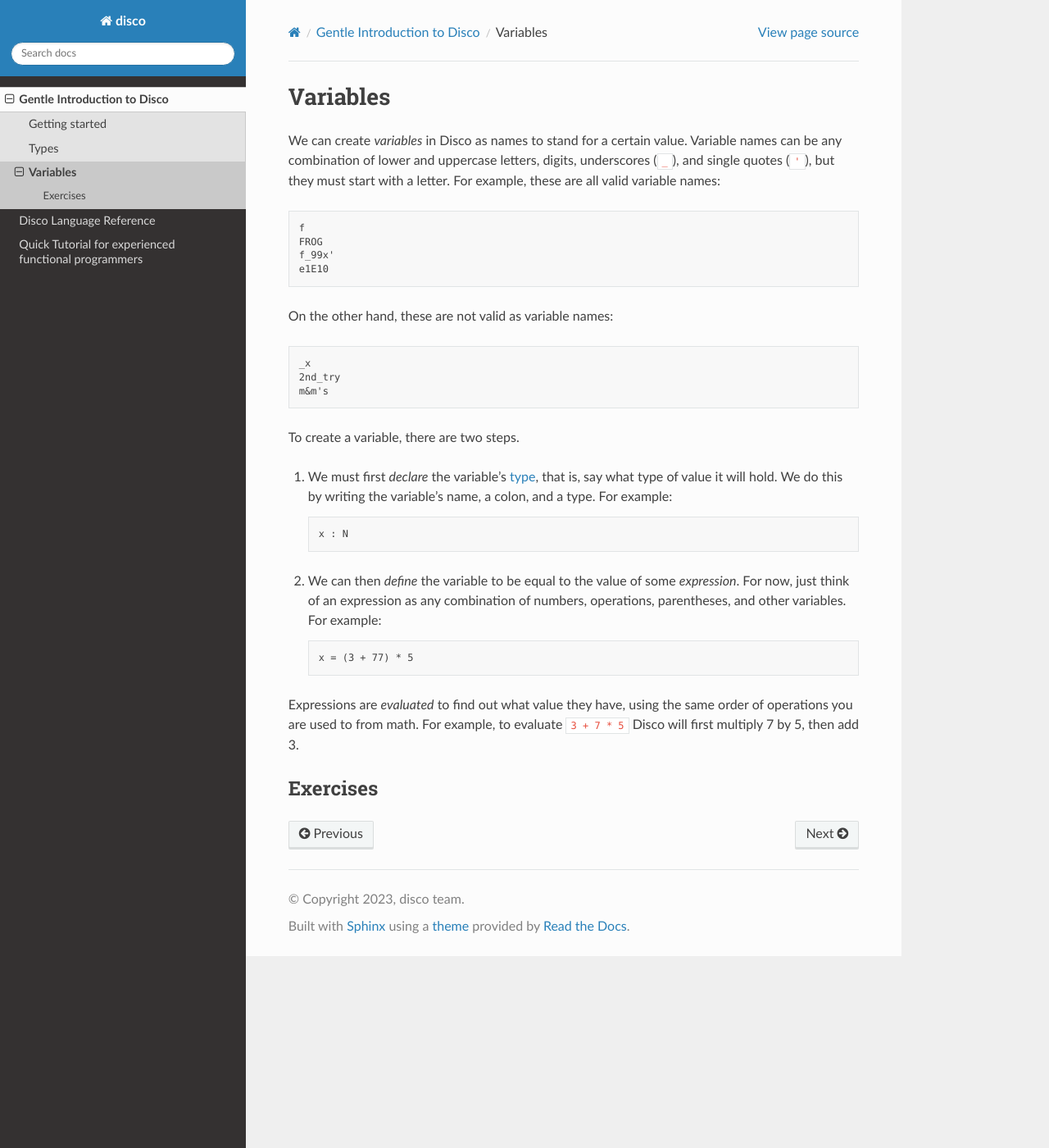
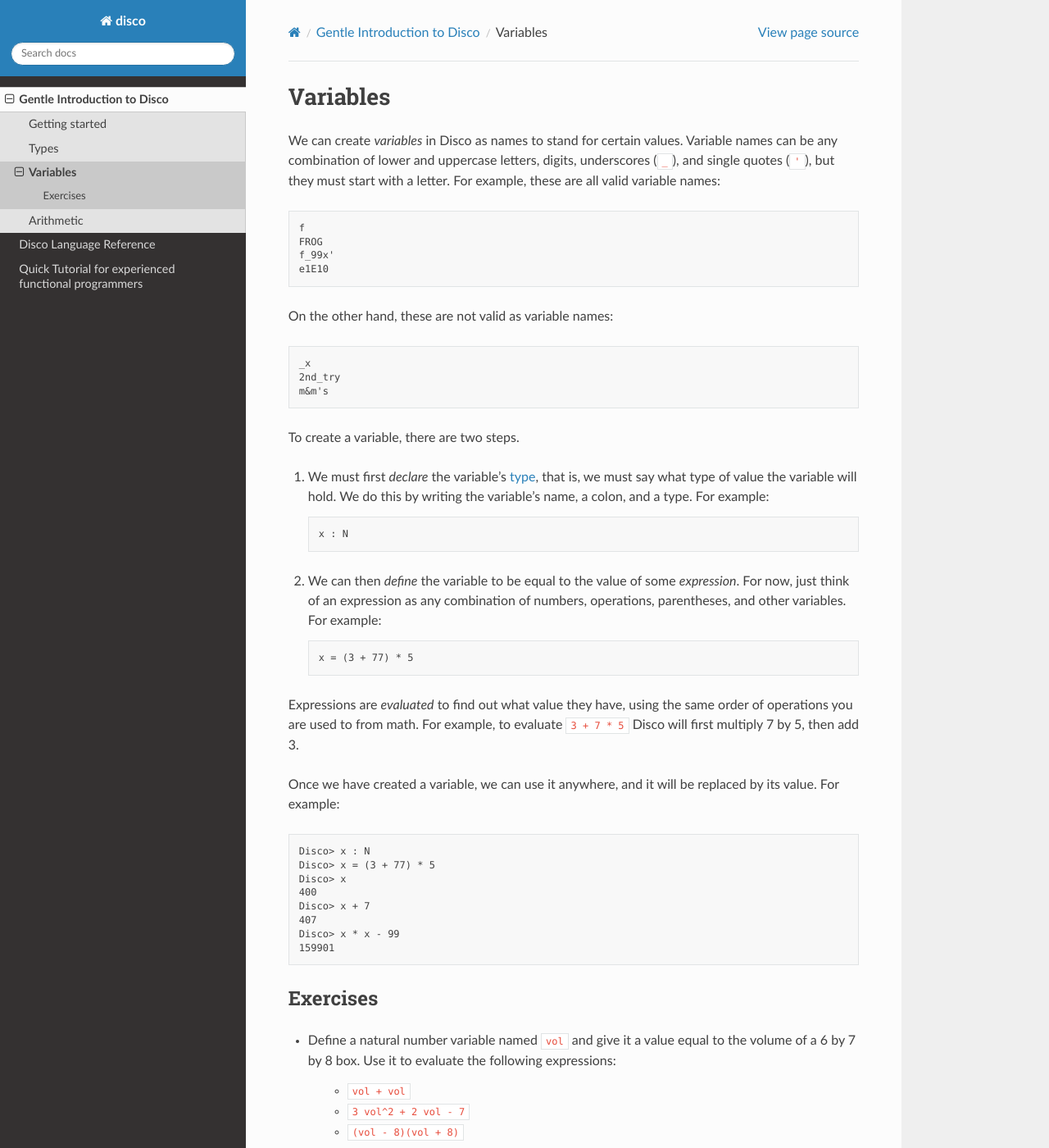
Before and after one commit to disco-lang/disco, a Sphinx documentation site: the page built from docs/introduction/variables.rst, in a window 1280 px wide and 1400 px high. Shown: the whole window at 82% size. Built offline with Sphinx 7.4.7 and the Read the Docs theme 2.0.0, drawn with Linux system fonts in a browser that asks for light colours.

Commit message:
work on introduction

```diff
--- /dev/null
+++ b/docs/introduction/files.rst
@@ -0,0 +1 @@
+WITHIN A FILE, A VARIABLE CAN ONLY HAVE ONE VALUE
--- a/docs/introduction/index.rst
+++ b/docs/introduction/index.rst
@@ -22,3 +22,4 @@ more detail on some particular topic.
    getting-started
    types
    variables
+   arithmetic
--- a/docs/introduction/variables.rst
+++ b/docs/introduction/variables.rst
@@ -1,8 +1,8 @@
 Variables
 =========
 
-We can create *variables* in Disco as names to stand for a certain
-value.  Variable names can be any combination of lower and uppercase
+We can create *variables* in Disco as names to stand for certain
+values.  Variable names can be any combination of lower and uppercase
 letters, digits, underscores (``_``), and single quotes (``'``), but
 they must start with a letter.  For example, these are all valid
 variable names:
@@ -24,9 +24,10 @@ On the other hand, these are not valid as variable names:
 
 To create a variable, there are two steps.
 
-1. We must first *declare* the variable's :doc:`type <types>`,
-   that is, say what type of value it will hold. We do this by writing
-   the variable's name, a colon, and a type.  For example:
+1. We must first *declare* the variable's :doc:`type <types>`, that
+   is, we must say what type of value the variable will hold. We do
+   this by writing the variable's name, a colon, and a type.  For
+   example:
 
    ::
 
@@ -45,5 +46,27 @@ Expressions are *evaluated* to find out what value they have, using
 the same order of operations you are used to from math.  For example,
 to evaluate ``3 + 7 * 5`` Disco will first multiply 7 by 5, then add 3.
 
+Once we have created a variable, we can use it anywhere, and it will
+be replaced by its value.  For example:
+
+::
+
+   Disco> x : N
+   Disco> x = (3 + 77) * 5
+   Disco> x
+   400
+   Disco> x + 7
+   407
+   Disco> x * x - 99
+   159901
+
 Exercises
 ---------
+
+* Define a natural number variable named ``vol`` and give it a value
+  equal to the volume of a 6 by 7 by 8 box.  Use it to evaluate the
+  following expressions:
+
+    - ``vol + vol``
+    - ``3 vol^2 + 2 vol - 7``
+    - ``(vol - 8)(vol + 8)``
```
Also changed, not shown: docs/introduction/arithmetic.rst (added, +56 -0 lines), docs/introduction/types.rst (+12 -6 lines), 1 other file.
